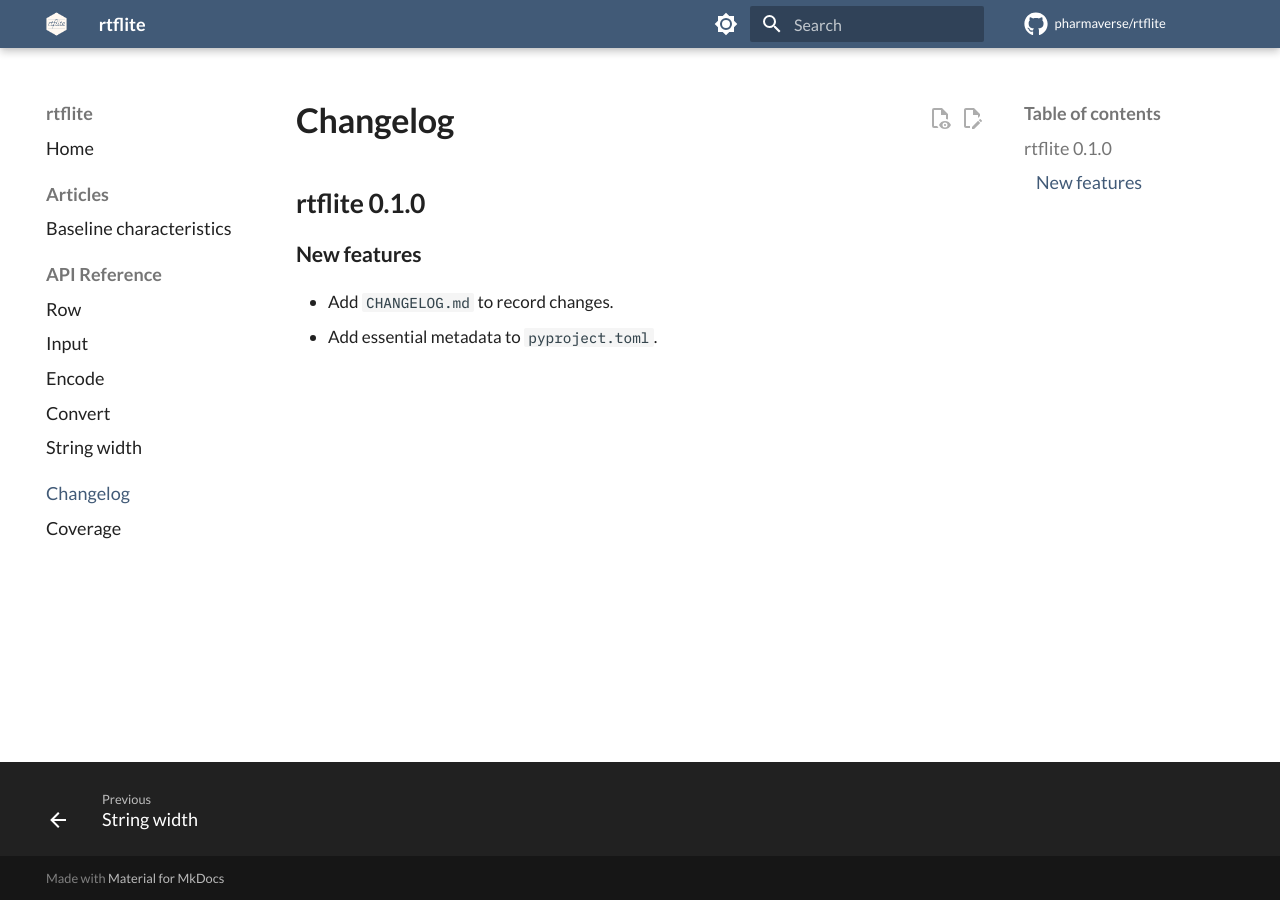
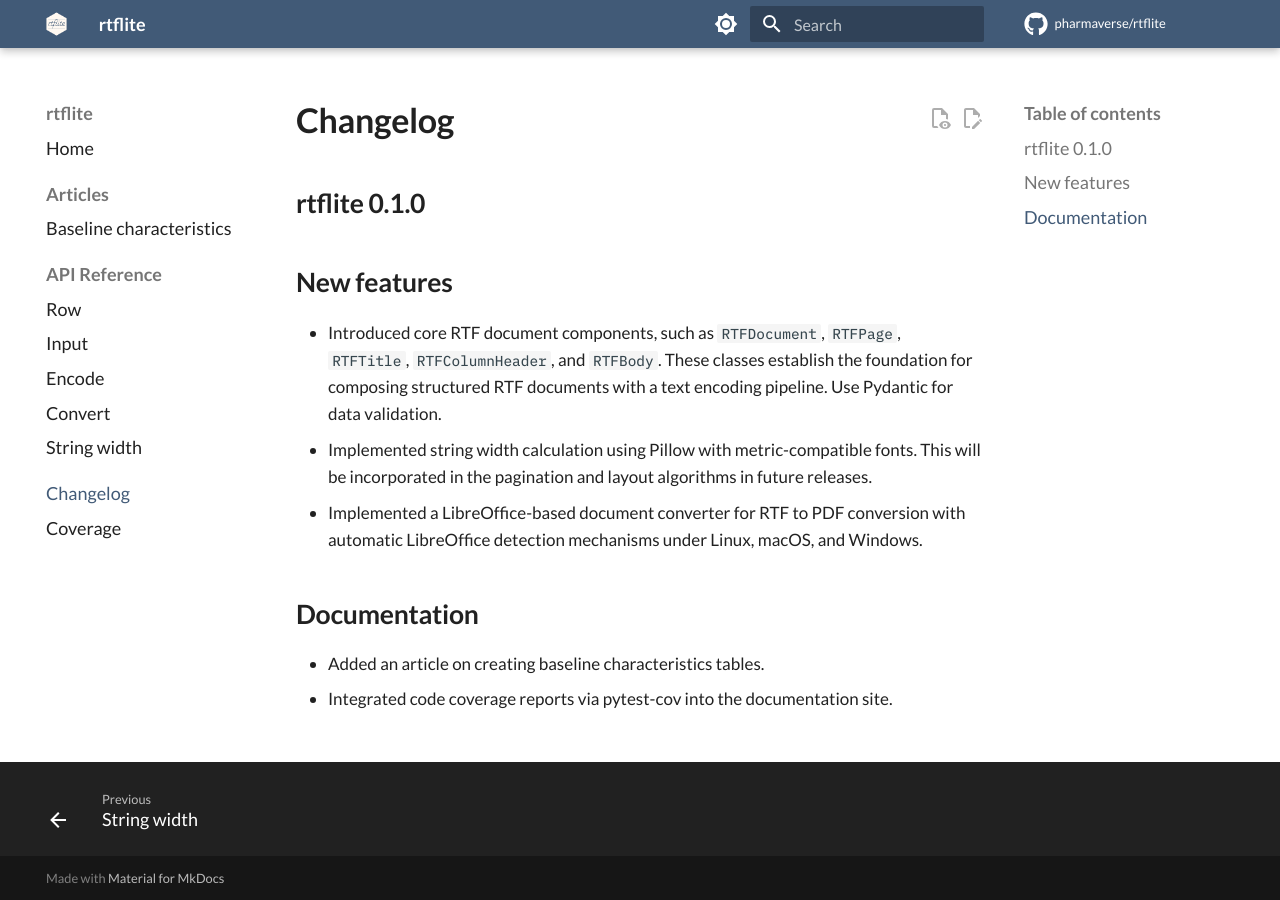
Before and after one commit to pharmaverse/rtflite, an MkDocs documentation site: the page built from docs/changelog.md, in a window 1280 px wide. Built offline with MkDocs 1.6.1 and Material for MkDocs 9.7.7, drawn with Linux system fonts in a browser that asks for light colours; comment, search, counter and statistics services are not loaded.

Commit message:
Update changelog for v0.1.0

```diff
--- a/docs/changelog.md
+++ b/docs/changelog.md
@@ -2,7 +2,19 @@
 
 ## rtflite 0.1.0
 
-### New features
+## New features
 
-- Add `CHANGELOG.md` to record changes.
-- Add essential metadata to `pyproject.toml`.
+- Introduced core RTF document components, such as `RTFDocument`, `RTFPage`,
+  `RTFTitle`, `RTFColumnHeader`, and `RTFBody`. These classes establish the
+  foundation for composing structured RTF documents with a text encoding
+  pipeline. Use Pydantic for data validation.
+- Implemented string width calculation using Pillow with metric-compatible fonts.
+  This will be incorporated in the pagination and layout algorithms in
+  future releases.
+- Implemented a LibreOffice-based document converter for RTF to PDF conversion
+  with automatic LibreOffice detection mechanisms under Linux, macOS, and Windows.
+
+## Documentation
+
+- Added an article on creating baseline characteristics tables.
+- Integrated code coverage reports via pytest-cov into the documentation site.
```
Also changed, not shown: CHANGELOG.md (+15 -3 lines).
